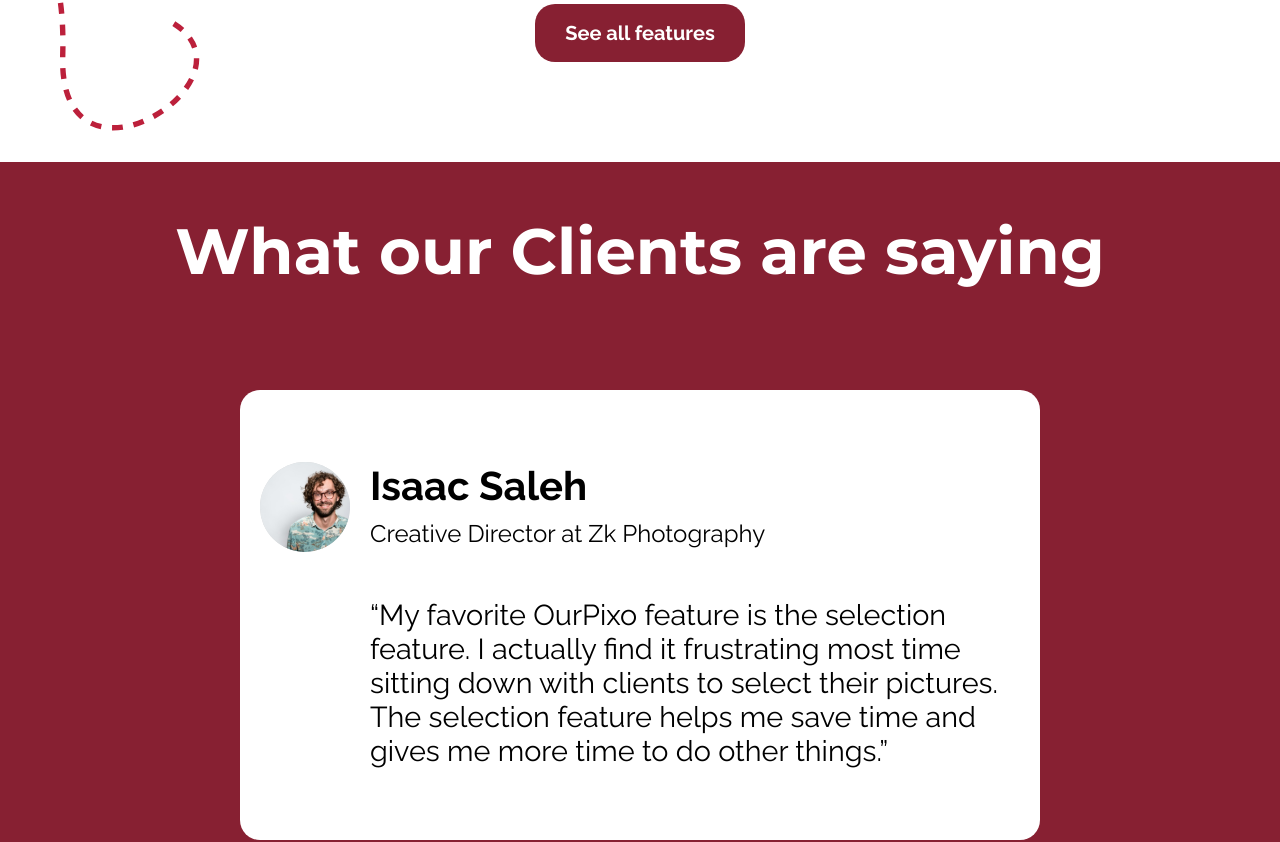
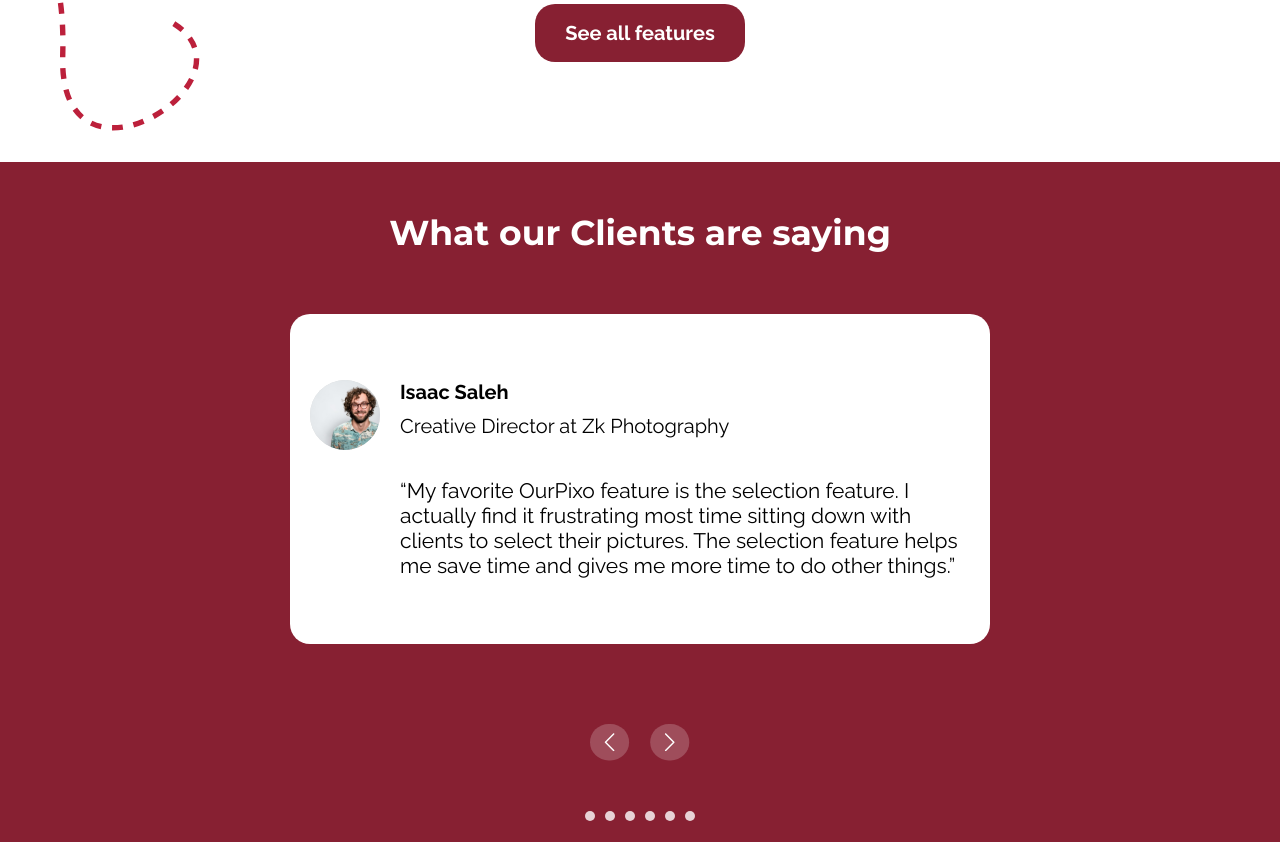
Before and after one commit to MITCHYUGAN/Project-Our-PIXO, a React (Vite) app: page / in a window 1280 px wide. Shown: the part 4571-5413 px from the top of the page. Built offline with nearby package versions, Linux system fonts and the light colour scheme.

Commit message:
refactor(Testimonial.css): refactor Testimonial component styling to fit page more

```diff
--- a/src/components/Testimonials/Testimonials.css
+++ b/src/components/Testimonials/Testimonials.css
@@ -7,24 +7,24 @@
     display: flex;
     flex-direction: column;
     align-items: center;
-    gap: 100px;
+    gap: 60px;
 
     .testimonialHeadingText{
         font-family: "Montserrat", sans-serif;
-        font-size: 4rem;
+        font-size: var(--HeadingFS);
         color: white;
         text-align: center;
     }
 
     .slides{
         /* width: min(1800px, 90%); */
-        width: min(800px, 90%);
+        width: min(700px, 90%);
         display: flex;
         align-items: center;
 
         .slide{
-            width: min(800px, 100%);
-            min-height: 450px;
+            width: min(700px, 100%);
+            min-height: 330px;
             background-color: white;
             border-radius: 20px;
             align-items: center;
@@ -36,18 +36,18 @@
                 gap: 20px;
 
                 img{
-                    width: 90px;
+                    width: 70px;
                 }
 
                 p{
-                    font-size: 1.8rem;
+                    font-size: calc(var(--ParagraphFS) + 1px);
                 }
 
                 .slidesContents{
                     align-self: center;
                     display: flex;
                     flex-direction: column;
-                    gap: 50px;
+                    gap: 40px;
 
                     .slidesHeading{
                         display: flex;
@@ -55,11 +55,11 @@
                         gap: 10px;
 
                         h4{
-                            font-size: 2.5rem;
+                            font-size: var(--Heading4FS);
                         }
 
                         p{
-                            font-size: 1.5rem;
+                            font-size: var(--ParagraphFS);
                         }
                     }
                 }
@@ -72,28 +72,30 @@
         flex-direction: column;
         gap: 50px;
         align-items: center;
+        margin-top: 20px;
 
         .slidesArrow{
             display: flex;
-            gap: 50px;
+            gap: 20px;
 
             img{
-                width: 70px;
+                width: 40px;
                 cursor: pointer;
             }
         }
 
         .slidesCircles{
             display: flex;
-            gap: 20px;
+            gap: 10px;
 
             span{
-                width: 20px;
-                height: 20px;
+                width: 10px;
+                height: 10px;
                 border-radius: 20px;
                 background-color: white;
                 opacity: 0.8;
-                cursor: pointer;
+                cursor: cell;
+                z-index: 1;
             }
         }
     }
```
